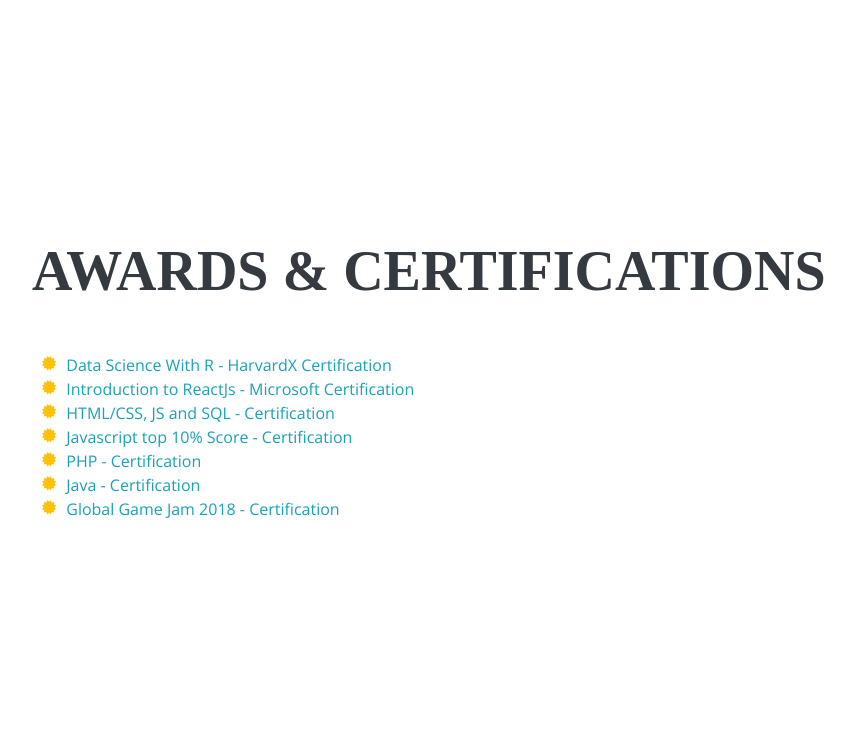
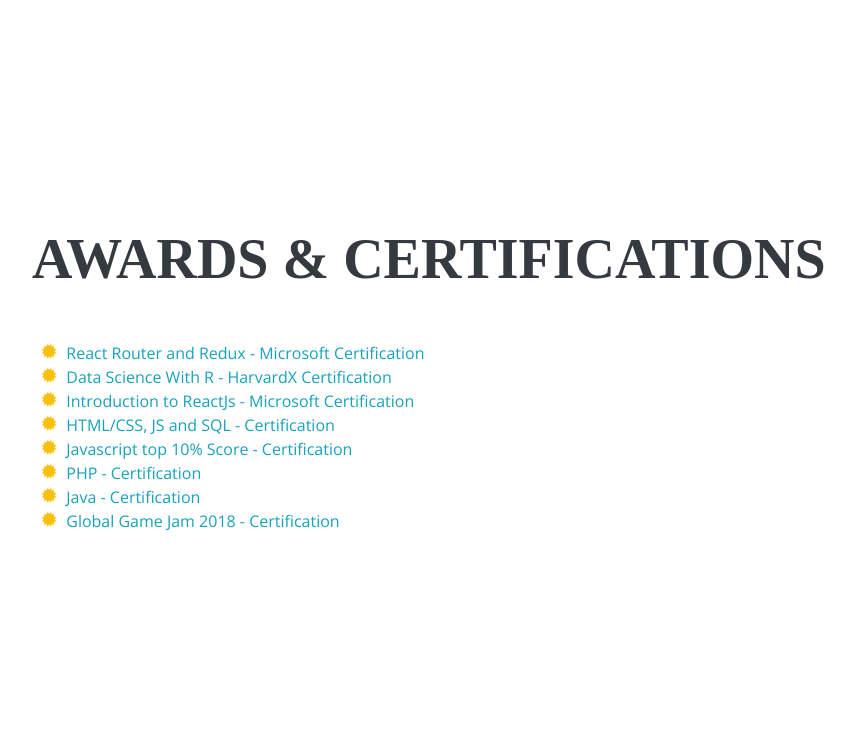
Before and after one commit to ivankoop/my-website, a PHP site: page / in a window 1280 px wide. Shown: the part 4324-5053 px from the top of the page, without its empty margins (288-1143 px from the left). Run offline with PHP 8.4, Linux system fonts and the light colour scheme; some web fonts are replaced.

Commit message:
certificate added

```diff
--- a/index.php
+++ b/index.php
@@ -350,6 +350,12 @@
         <div class="my-auto">
           <h2 class="mb-5">Awards &amp; Certifications</h2>
           <ul class="fa-ul mb-0">
+              <li>
+                <a href="https://courses.edx.org/certificates/c032836401624fb8bb961ddc2bbb3c0a" target="_blank">
+                  <i class="fa-li fa fa-certificate text-warning"></i>
+                  React Router and Redux - Microsoft Certification
+                </a>
+              </li>
             <li>
               <a href="https://courses.edx.org/certificates/942095c1a18b413fa30cfa273a5d0657" target="_blank">
                 <i class="fa-li fa fa-certificate text-warning"></i>
```
